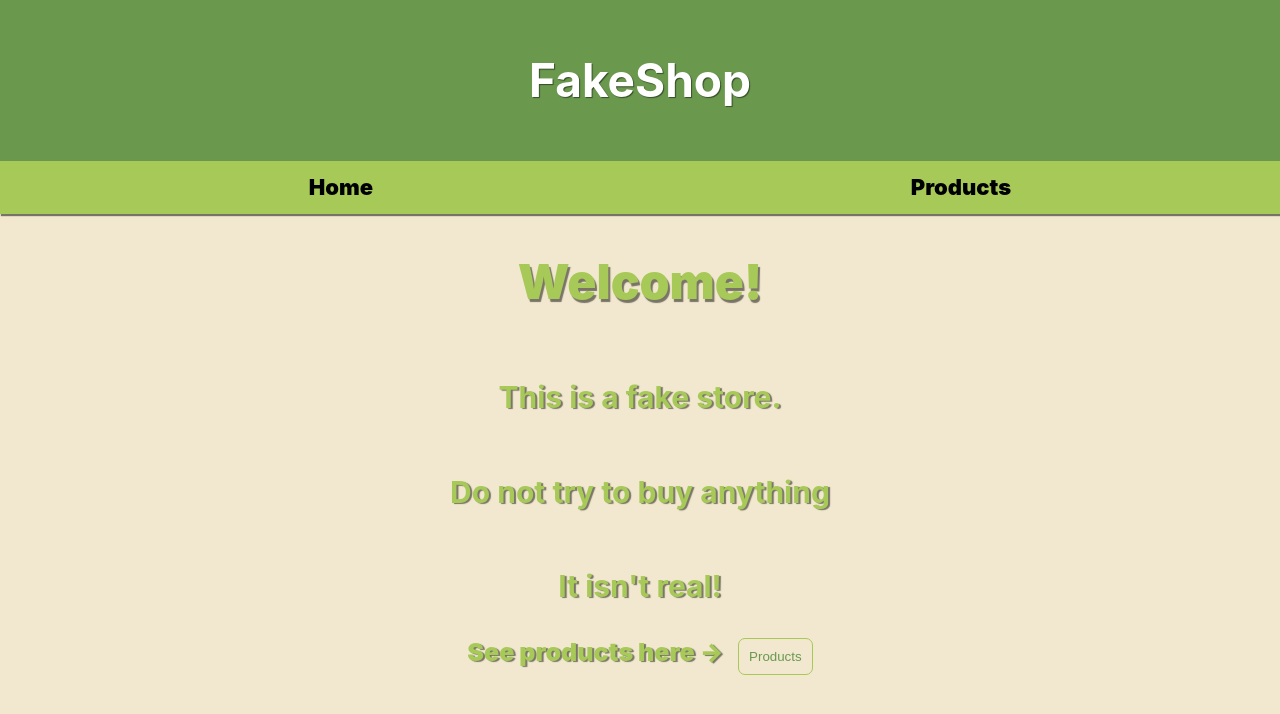
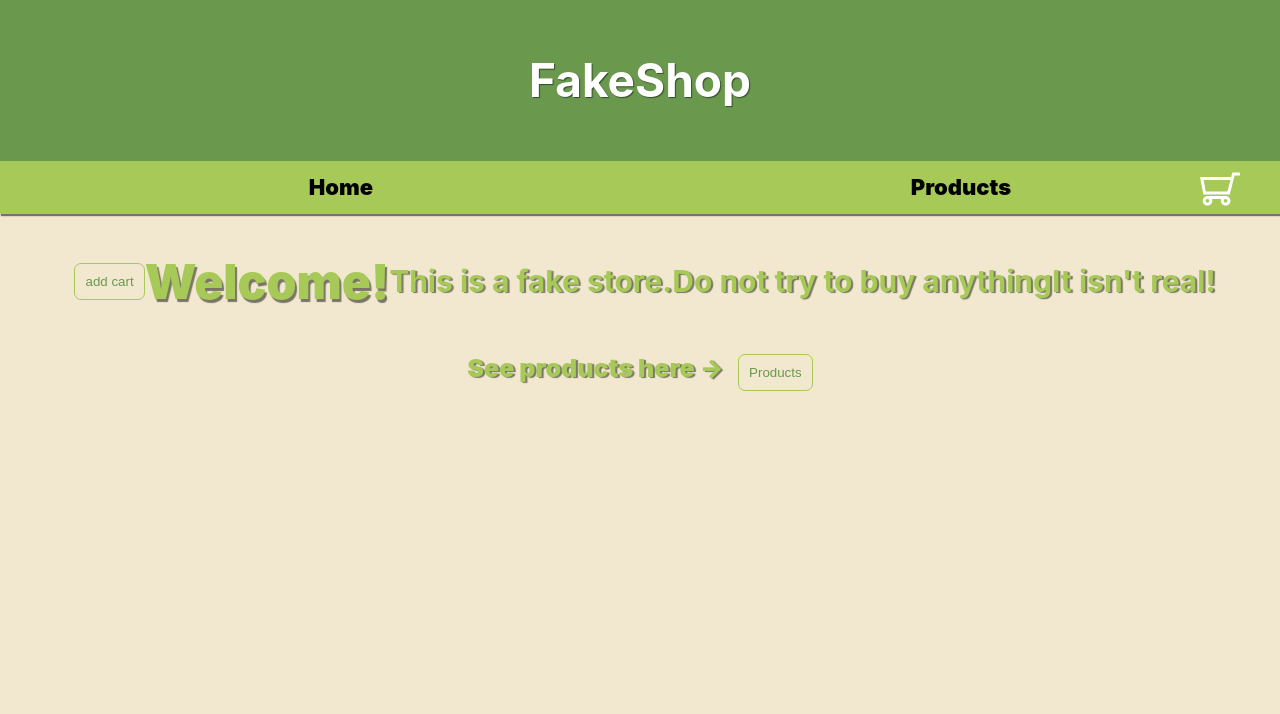
Before and after one commit to DavidxDl/ShoppingCart, a React (Vite) app: page / in a window 1280 px wide. Shown: the top 714 px of the page. Built offline with nearby package versions, Linux system fonts and the light colour scheme.

Commit message:
added a cart state i need to fix alot of thing tho :(

```diff
--- a/src/components/Header/Header.tsx
+++ b/src/components/Header/Header.tsx
@@ -1,8 +1,8 @@
-import styles from "./Header.module.css"
+import styles from "./Header.module.css";
 export default function Header() {
   return (
     <header className={styles.header}>
       <h1>FakeShop</h1>
     </header>
-  )
+  );
 }
--- a/src/components/NavBar/NavBar.module.css
+++ b/src/components/NavBar/NavBar.module.css
@@ -1,7 +1,7 @@
 .nav {
   background-color: #a7c957;
-
-  box-shadow: 1px 2px 1px rgba(0, 0, 0, .5);
+  box-shadow: 1px 2px 1px rgba(0, 0, 0, 0.5);
+  position: relative;
 }
 
 .nav ul {
@@ -17,9 +17,8 @@
   font-weight: 900;
   padding: 10px 10px;
   max-width: 200px;
-  transition: transform .2s ease-in-out;
+  transition: transform 0.2s ease-in-out;
 }
-
 
 .nav li:hover {
   cursor: pointer;
--- a/src/components/NavBar/NavBar.tsx
+++ b/src/components/NavBar/NavBar.tsx
@@ -1,14 +1,17 @@
-import { Link } from "react-router-dom"
-import styles from "./NavBar.module.css"
+import { Link } from "react-router-dom";
+import styles from "./NavBar.module.css";
+import ShoppingCartIcon from "../ShoppingCartIcon/ShoppingCartIcon";
+import { item } from "../../routes/App";
 
-export default function NavBar() {
+interface Props {
+  cartCount: item[];
+}
+
+export default function NavBar({ cartCount }: Props) {
   return (
     <nav className={styles.nav}>
       <ul>
-        <Link
-          style={{ textDecoration: "none", color: "inherit" }}
-          to="/"
-        >
+        <Link style={{ textDecoration: "none", color: "inherit" }} to="/">
           <li>Home</li>
         </Link>
 
@@ -19,6 +22,7 @@ export default function NavBar() {
           <li>Products</li>
         </Link>
       </ul>
+      <ShoppingCartIcon cartCount={cartCount} />
     </nav>
-  )
+  );
 }
--- /dev/null
+++ b/src/components/ShoppingCartIcon/ShoppingCartIcon.module.css
@@ -0,0 +1,25 @@
+.shoppingCart {
+  width: 40px;
+  position: absolute;
+  right: 40px;
+  top: 8px;
+  transition: transform 0.2s ease-in-out;
+}
+
+.shoppingCart:hover {
+  transform: scale(1.4);
+}
+
+.shoppingCartCount {
+  display: flex;
+  align-items: center;
+  justify-content: center;
+  width: 30px;
+  height: 30px;
+  background-color: red;
+  position: absolute;
+  right: 9px;
+  border-radius: 50%;
+  top: 0;
+  z-index: 1;
+}
--- /dev/null
+++ b/src/components/ShoppingCartIcon/ShoppingCartIcon.tsx
@@ -0,0 +1,43 @@
+import { item } from "../../routes/App";
+import styles from "./ShoppingCartIcon.module.css";
+
+interface Props {
+  color?: string;
+  cartCount: item[];
+}
+
+export default function ShoppingCartIcon({ color = "#fff", cartCount }: Props) {
+  return (
+    <>
+      {cartCount.length > 0 && (
+        <div className={styles.shoppingCartCount}>{cartCount.length}</div>
+      )}
+      <svg
+        className={styles.shoppingCart}
+        fill={color}
+        version="1.1"
+        id="Capa_1"
+        xmlns="http://www.w3.org/2000/svg"
+        viewBox="0 0 902.86 902.86"
+      >
+        <g id="SVGRepo_bgCarrier" strokeWidth="0"></g>
+        <g
+          id="SVGRepo_tracerCarrier"
+          strokeLinecap="round"
+          strokeLinejoin="round"
+        ></g>
+        <g id="SVGRepo_iconCarrier">
+          {" "}
+          <g>
+            {" "}
+            <g>
+              {" "}
+              <path d="M671.504,577.829l110.485-432.609H902.86v-68H729.174L703.128,179.2L0,178.697l74.753,399.129h596.751V577.829z M685.766,247.188l-67.077,262.64H131.199L81.928,246.756L685.766,247.188z"></path>{" "}
+              <path d="M578.418,825.641c59.961,0,108.743-48.783,108.743-108.744s-48.782-108.742-108.743-108.742H168.717 c-59.961,0-108.744,48.781-108.744,108.742s48.782,108.744,108.744,108.744c59.962,0,108.743-48.783,108.743-108.744 c0-14.4-2.821-28.152-7.927-40.742h208.069c-5.107,12.59-7.928,26.342-7.928,40.742 C469.675,776.858,518.457,825.641,578.418,825.641z M209.46,716.897c0,22.467-18.277,40.744-40.743,40.744 c-22.466,0-40.744-18.277-40.744-40.744c0-22.465,18.277-40.742,40.744-40.742C191.183,676.155,209.46,694.432,209.46,716.897z M619.162,716.897c0,22.467-18.277,40.744-40.743,40.744s-40.743-18.277-40.743-40.744c0-22.465,18.277-40.742,40.743-40.742 S619.162,694.432,619.162,716.897z"></path>{" "}
+            </g>{" "}
+          </g>{" "}
+        </g>
+      </svg>
+    </>
+  );
+}
--- a/src/index.css
+++ b/src/index.css
@@ -8,7 +8,7 @@
 html,
 body {
   box-sizing: border-box;
-  padding:0;
+  padding: 0;
   margin: 0;
 }
 
@@ -20,32 +20,29 @@ body {
 main {
   padding-bottom: 20px;
   display: flex;
-  flex-direction: column;
+  flex-direction: row;
   align-items: center;
+  flex-wrap: wrap;
   justify-content: center;
   color: #a7c957;
-  text-shadow: 2px 1px 1px  rgba(0, 0, 0, .5);
+  text-shadow: 2px 1px 1px rgba(0, 0, 0, 0.5);
 }
 
 main h1 {
   font-size: 48px;
-  text-shadow: 2px 3px 1px  rgba(0, 0, 0, .5);
+  text-shadow: 2px 3px 1px rgba(0, 0, 0, 0.5);
   font-weight: 900;
 }
 
 main h2 {
   font-size: 30px;
-  transition: transform .2s ease-in-out;
-}
-
-main h2:hover {
-  transform: scale(1.4);
+  transition: transform 0.2s ease-in-out;
 }
 
 main span {
   font-size: 25px;
   font-weight: 900;
-  text-shadow: 1px 1px 1px 1px rgba(0, 0, 0, .5);
+  text-shadow: 1px 1px 1px 1px rgba(0, 0, 0, 0.5);
 }
 
 main button {
@@ -55,17 +52,41 @@ main button {
   border: 1px solid #a7c957;
   border-radius: 7px;
   color: #6a994e;
-  transition: transform .2s ease-in-out;
+  transition: transform 0.2s ease-in-out;
 }
 
 main button:hover {
   background-color: #6a994e;
   color: whitesmoke;
-  transform:scale(1.2);
+  transform: scale(1.2);
   cursor: pointer;
-
 }
 
 main button:active {
-  transform:translateY(5px);
+  transform: translateY(5px);
 }
+
+.card {
+  display: flex;
+  flex-direction: column;
+  align-items: center;
+  justify-content: center;
+  margin: 10px;
+  padding: 10px;
+  text-align: center;
+  max-width: 350px;
+  border-radius: 7px;
+  background-color: #d6ccc2;
+}
+
+.card-img {
+  background-color: #fff;
+  width: 100%;
+  border-radius: 5px;
+}
+
+.card-content {
+  max-height: 400px;
+  overflow: hidden;
+  text-overflow: ellipsis;
+}
--- a/src/routes/App.tsx
+++ b/src/routes/App.tsx
@@ -1,23 +1,37 @@
-import { Link, Outlet } from "react-router-dom"
-import Header from "../components/Header/Header"
-import NavBar from "../components/NavBar/NavBar"
+import { Link, Outlet } from "react-router-dom";
+import Header from "../components/Header/Header";
+import NavBar from "../components/NavBar/NavBar";
+import { useState } from "react";
+
+export interface item {
+  title: string;
+  description: string;
+  img: string;
+}
 
 function App() {
+  const [cart, setCart] = useState<item[]>([]);
   return (
     <>
       <Header />
-      <NavBar />
+      <NavBar cartCount={cart} />
       <main>
+        <button onClick={() => setCart((cart) => [...cart, 2])}>
+          add cart
+        </button>
         <h1>Welcome!</h1>
         <h2>This is a fake store.</h2>
         <h2>Do not try to buy anything</h2>
         <h2>It isn't real!</h2>
         <div>
-          <span>See products here &rarr;</span> <Link to="products"><button>Products</button></Link>
+          <span>See products here &rarr;</span>{" "}
+          <Link to="products">
+            <button>Products</button>
+          </Link>
         </div>
-      </main >
+      </main>
     </>
-  )
+  );
 }
 
-export default App
+export default App;
--- a/src/routes/Products.tsx
+++ b/src/routes/Products.tsx
@@ -4,13 +4,16 @@ import NavBar from "../components/NavBar/NavBar";
 
 export default function Products() {
   const [products, setProducts] = useState([]);
+  const [loading, setLoading] = useState(false);
 
   useEffect(() => {
     async function getProducts() {
+      setLoading(true);
       const response = await fetch("https://fakestoreapi.com/products")
       const data = await response.json();
       console.log(data);
       setProducts(data)
+      setLoading(false);
     }
     getProducts();
   }, [])
@@ -19,11 +22,17 @@ export default function Products() {
       <Header />
       <NavBar />
       <main>
-        {products.map(product => (
-          <div key={product.id} style={{ display: "flex", flexDirection: "column", alignItems: "center", justifyItems: "center", margin: "10px" }}>
+        {loading
+          ? <h1>Loading...</h1>
+          : products.map(product => (
+            <div key={product.id} className="card" >
+              <div className="card-img">
                 <img style={{ width: "150px" }} src={product.image} />
+              </div>
+              <div className="card-content" >
                 <h2>{product.title}</h2>
                 <p>{product.description}</p>
+              </div>
               <button>Add to cart</button>
             </div>
           ))}
```
Lines whose indentation alone changed are shown as unchanged.
